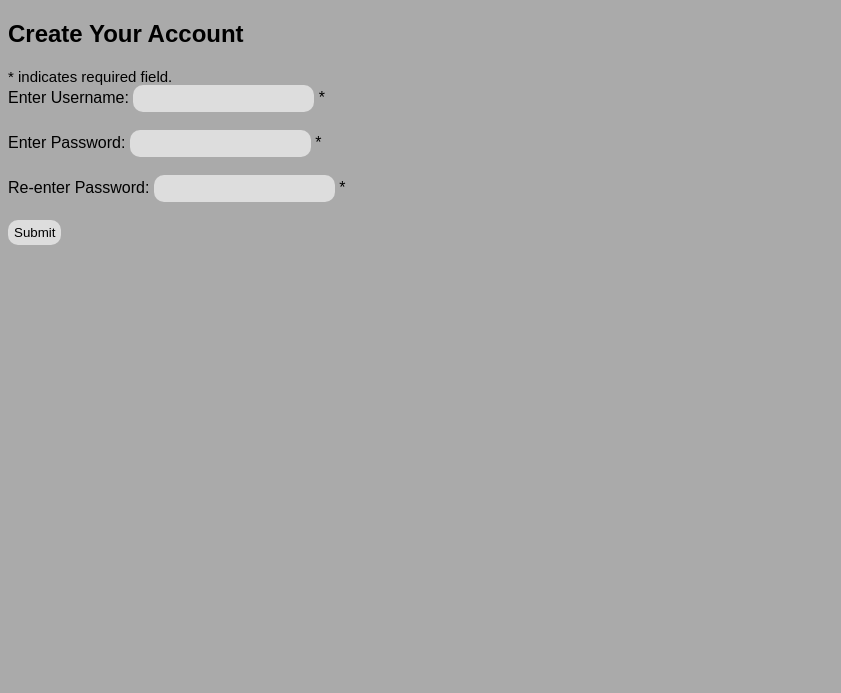
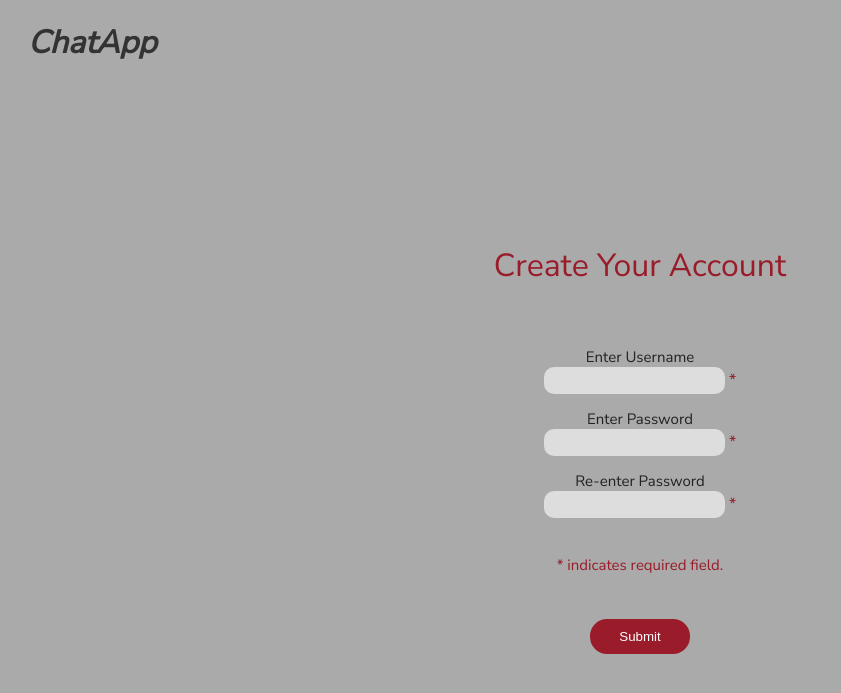
Before and after one commit to SamuelArnold/ChatApplication404, a PHP site: page /newuser.html in a window 1280 px wide. Shown: the top 693 px of the page, without its empty margins (0-841 px from the left). Run offline with PHP 8.4, Linux system fonts and the light colour scheme.

Commit message:
Update CSS and style newuser.html

```diff
--- a/css/stylesheet.css
+++ b/css/stylesheet.css
@@ -30,6 +30,11 @@ body
     display: none;
 }
 
+.error
+{
+    color: #9A1B29;
+}
+
 p
 {
     margin-bottom: 0;
@@ -54,6 +59,11 @@ input
     display: none;
 }
 
+#username_error
+{
+    display: none;
+}
+
 #p_password
 {
     display: none;
@@ -62,7 +72,32 @@ input
 
 #password
 {
-    margin-bottom: 10%;
+
+    display: none;
+}
+
+#password_error
+{
+    display: none;
+}
+
+#p_re_password
+{
+    display: none;
+}
+
+#re_password
+{
+    display: none;
+}
+
+#re_password_error
+{
+    display: none;
+}
+
+#required
+{
     display: none;
 }
 
--- /dev/null
+++ b/js/newuser_animation.js
@@ -0,0 +1,16 @@
+$(document).ready(function(){
+
+    $("#heading").fadeIn();
+    setTimeout(function(){$("#p_username").fadeIn();}, 200);
+    setTimeout(function(){$("#username").fadeIn();
+                         $("#username_error").fadeIn();}, 325);
+    setTimeout(function(){$("#p_password").fadeIn();}, 450);
+    setTimeout(function(){$("#password").fadeIn();
+                         $("#password_error").fadeIn();}, 575);
+    setTimeout(function(){$("#p_re_password").fadeIn();}, 700);
+    setTimeout(function(){$("#re_password").fadeIn();
+                         $("#re_password_error").fadeIn();}, 825);
+    setTimeout(function(){$("#required").fadeIn();}, 950);
+    setTimeout(function(){$("#submit_button").fadeIn();}, 1075);
+
+});
--- a/login.html
+++ b/login.html
@@ -29,7 +29,7 @@
            <input id="username" type="text" name="username" value="" maxlength="20">
            <p id="p_password">Password</p>
 	       <input id="password" type="text" name="password1" value="" maxlength="20">
-           <br>
+           <br><br><br>
            <input id="submit_button" type="submit" name="button" value="Submit" onClick="">
         </form>
 
@@ -37,7 +37,7 @@
 
 
     <!-- JavaScript -->
-    <script src="js/animation.js" type="text/javascript"></script>
+    <script src="js/login_animation.js" type="text/javascript"></script>
 
 </body>
 
--- a/newuser.html
+++ b/newuser.html
@@ -1,8 +1,8 @@
 <!DOCTYPE html>
 <html>
 <head>
-    <title>Account Creation</title>
-	<h2>Create Your Account</h2>
+    <title>ChapApp - Create Account</title>
+
 
     <meta charset="UTF-8">
     <meta name="description" content="">
@@ -10,6 +10,13 @@
 
     <!-- CSS stylesheets -->
     <link rel="stylesheet" href="css/stylesheet.css" />
+
+    <!-- JQuery -->
+    <script src="https://ajax.googleapis.com/ajax/libs/jquery/3.3.1/jquery.min.js"></script>
+
+    <!-- FONTS -->
+    <link href="https://fonts.googleapis.com/css?family=Nunito+Sans" rel="stylesheet">
+
 </head>
 
 <body>
@@ -44,21 +51,35 @@
 
     ?>
 
-    <p><span class="error">* indicates required field.</span></p>
-    <form method="post" action="<?php echo htmlspecialchars($_SERVER['PHP_SELF'])?>">
-    Enter Username: <input type="text" name="name" value="">
-    <span class="error">* </span>
-    <br/><br/>
-    Enter Password: <input type="password" name="email" value="">
-    <span class="error">* </span>
-    <br/><br/>
-    Re-enter Password: <input type="password" name="website" value="">
-    <span class="error">* </span>
+    <h1 id="title">ChatApp</h1>
 
-    <br/><br/>
-    <input type="submit" name="submit" value="Submit">
+    <div id="container">
 
-    </form>
+        <h1 id="heading">Create Your Account</h1>
+
+
+
+        <form id="login_form" method="post" action="<?php echo htmlspecialchars($_SERVER['PHP_SELF'])?>">
+            <p id="p_username">Enter Username</p>
+            <input id="username" type="text" name="name" value="">
+            <span id="username_error" class="error">* </span>
+            <p id="p_password">Enter Password</p>
+            <input id="password" type="password" name="email" value="">
+            <span id="password_error" class="error">* </span>
+            <p id="p_re_password">Re-enter Password</p>
+            <input id="re_password" type="password" name="website" value="">
+            <span id="re_password_error" class="error">* </span>
+            <br><br>
+            <p><span id="required" class="error">* indicates required field.</span></p>
+            <br><br>
+            <input id="submit_button" type="submit" name="submit" value="Submit">
+
+        </form>
+
+    </div>
+
+    <!-- JavaScript -->
+    <script src="js/newuser_animation.js" type="text/javascript"></script>
 
 </body>
 </html>
```
Also changed, not shown: js/login_animation.js (renamed from js/animation.js).
